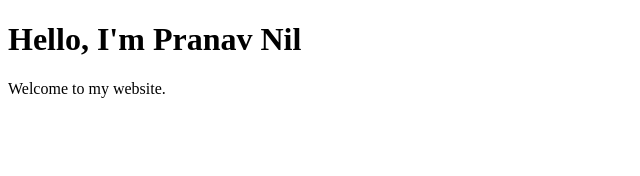
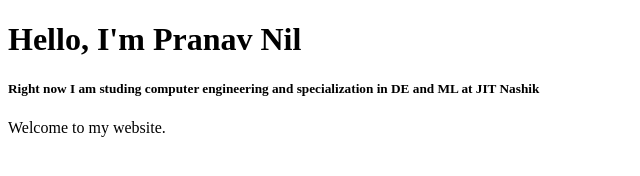
Before and after one commit to pranav-nil/pranav-nil.github.io, a plain HTML site: page index.html in a window 1280 px wide. Shown: the whole page, without its empty margins (0-640 px from the left). Drawn offline with Linux system fonts and the light colour scheme.

Commit message:
Add educational background to index.html

```diff
--- a/index.html
+++ b/index.html
@@ -5,6 +5,7 @@
 </head>
 <body>
   <h1>Hello, I'm Pranav Nil</h1>
+  <h5> Right now I am studing computer engineering and specialization in DE and ML at JIT Nashik</h5>
   <p>Welcome to my website.</p>
 </body>
 </html>
```
